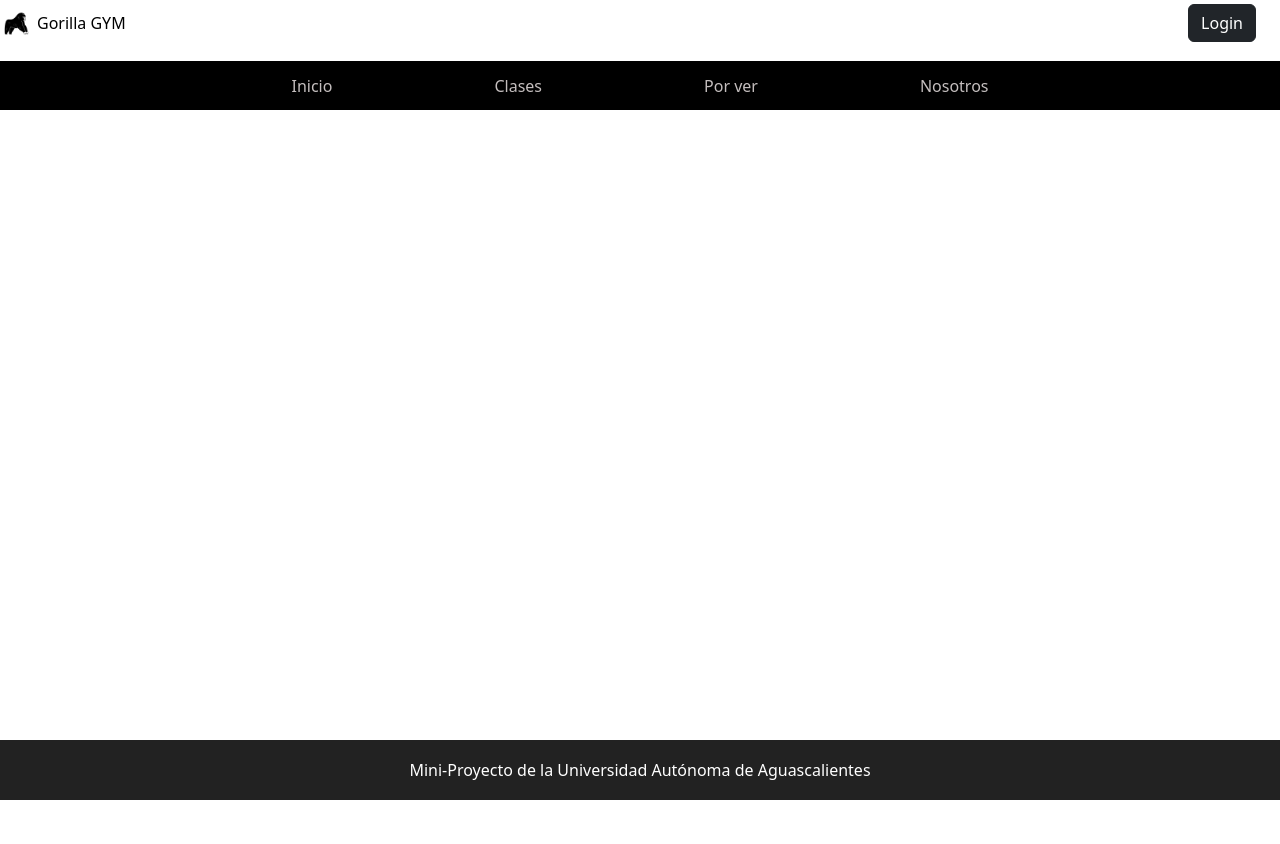
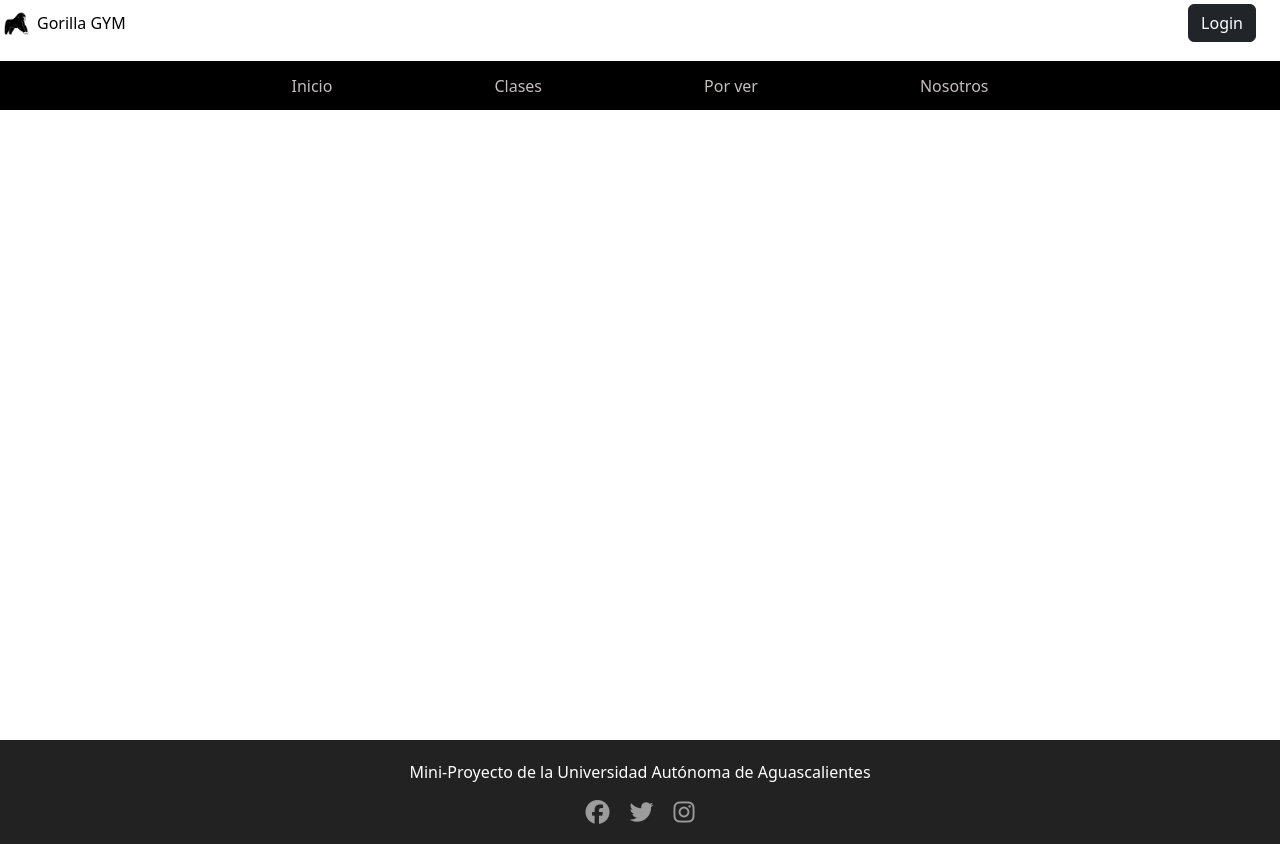
Before and after one commit to wachitorico69/miniproyecto-angular, an Angular app: page / in a window 1280 px wide. Before the commit the page ends 800 px from the top, so only its background shows below. Built offline with nearby package versions, Linux system fonts and the light colour scheme.

Commit message:
footer
footer

```diff
--- a/angular.json
+++ b/angular.json
@@ -27,6 +27,7 @@
               }
             ],
             "styles": [
+              "@angular/material/prebuilt-themes/azure-blue.css",
               "src/styles.css",
               "node_modules/bootstrap/dist/css/bootstrap.min.css"
             ],
@@ -89,6 +90,7 @@
               }
             ],
             "styles": [
+              "@angular/material/prebuilt-themes/azure-blue.css",
               "src/styles.css"
             ],
             "scripts": []
--- a/package.json
+++ b/package.json
@@ -10,10 +10,12 @@
   },
   "private": true,
   "dependencies": {
+    "@angular/cdk": "^19.2.15",
     "@angular/common": "^19.2.0",
     "@angular/compiler": "^19.2.0",
     "@angular/core": "^19.2.0",
     "@angular/forms": "^19.2.0",
+    "@angular/material": "^19.2.15",
     "@angular/platform-browser": "^19.2.0",
     "@angular/platform-browser-dynamic": "^19.2.0",
     "@angular/router": "^19.2.0",
--- a/src/app/footer/footer.component.css
+++ b/src/app/footer/footer.component.css
@@ -1,12 +1,24 @@
-*{
-    display: block;
-    height: 60px;
+.footer {
+    text-align: center;
+    padding: 20px;
     background-color: #222;
     color: white;
-    text-align: center;
-    line-height: 60px;
-}
+  }
 
-p{
-    text-align: center;
-}
+  .social-icons {
+    display: flex;
+    justify-content: center;
+    gap: 20px;
+    margin-top: 10px;
+  }
+
+  .social-icons i {
+    font-size: 24px;
+    color: #9c9c9c;
+    cursor: pointer;
+    transition: color 0.3s;
+  }
+
+  .social-icons i:hover {
+    color: #007bff;
+  }
--- a/src/app/footer/footer.component.html
+++ b/src/app/footer/footer.component.html
@@ -1 +1,8 @@
-<p>Mini-Proyecto de la Universidad Autónoma de Aguascalientes</p>
+<div class="footer">
+    <p>Mini-Proyecto de la Universidad Autónoma de Aguascalientes</p>
+    <div class="social-icons">
+      <i class="fab fa-facebook"></i>
+      <i class="fab fa-twitter"></i>
+      <i class="fab fa-instagram"></i>
+    </div>
+</div>
--- a/src/index.html
+++ b/src/index.html
@@ -6,8 +6,11 @@
   <base href="/">
   <meta name="viewport" content="width=device-width, initial-scale=1">
   <link rel="icon" type="image/x-icon" href="gorila.png">
+  <link href="https://fonts.googleapis.com/css2?family=Roboto:wght@300;400;500&display=swap" rel="stylesheet">
+  <link href="https://fonts.googleapis.com/icon?family=Material+Icons" rel="stylesheet">
+  <script src="https://kit.fontawesome.com/10904b75e2.js" crossorigin="anonymous"></script>
 </head>
-<body>
+<body class="mat-typography">
   <app-root></app-root>
 </body>
 </html>
--- a/src/styles.css
+++ b/src/styles.css
@@ -1 +1,4 @@
 /* You can add global styles to this file, and also import other style files */
+
+html, body { height: 100%; }
+body { margin: 0; font-family: Roboto, "Helvetica Neue", sans-serif; }
```
Also changed, not shown: 1 other file (tests, documents, lock files or other folders).
